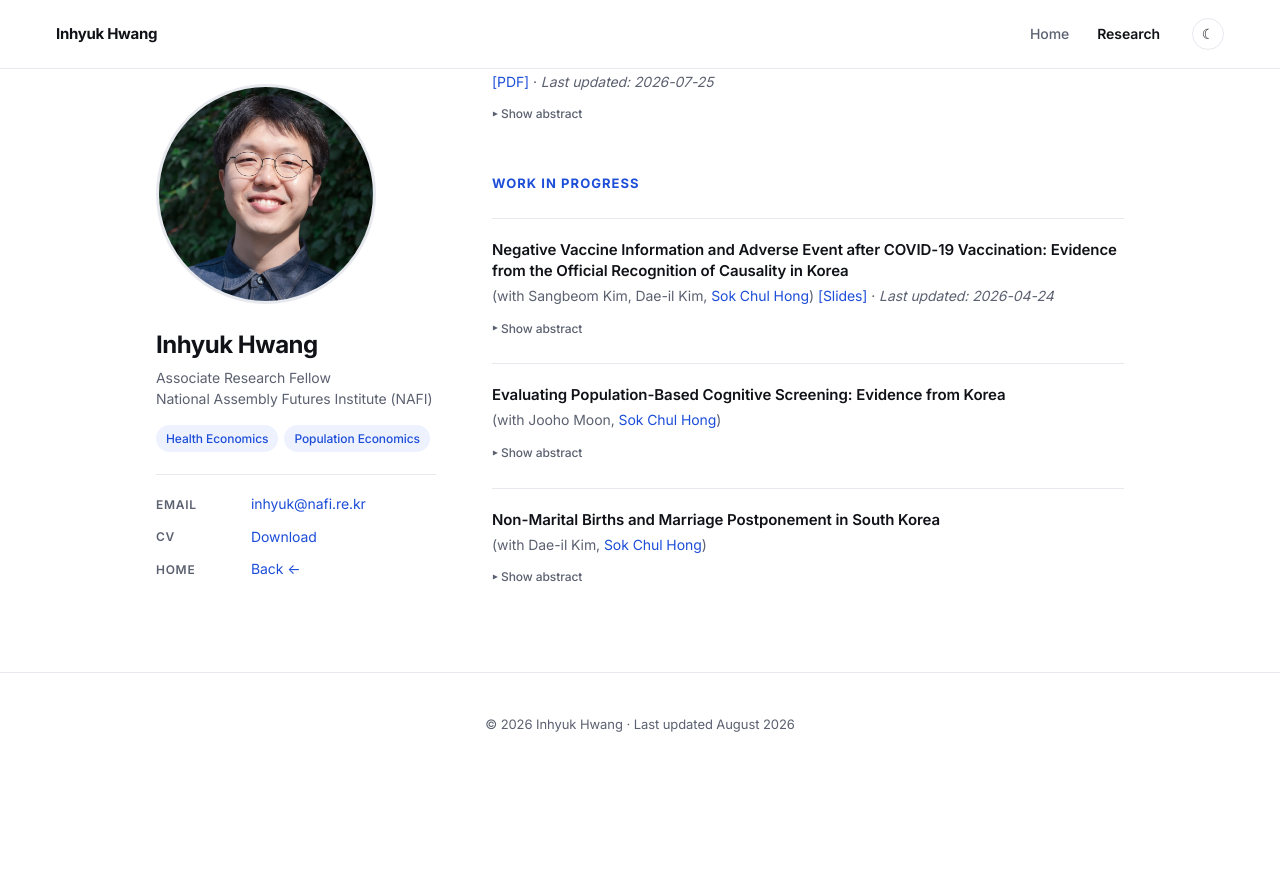
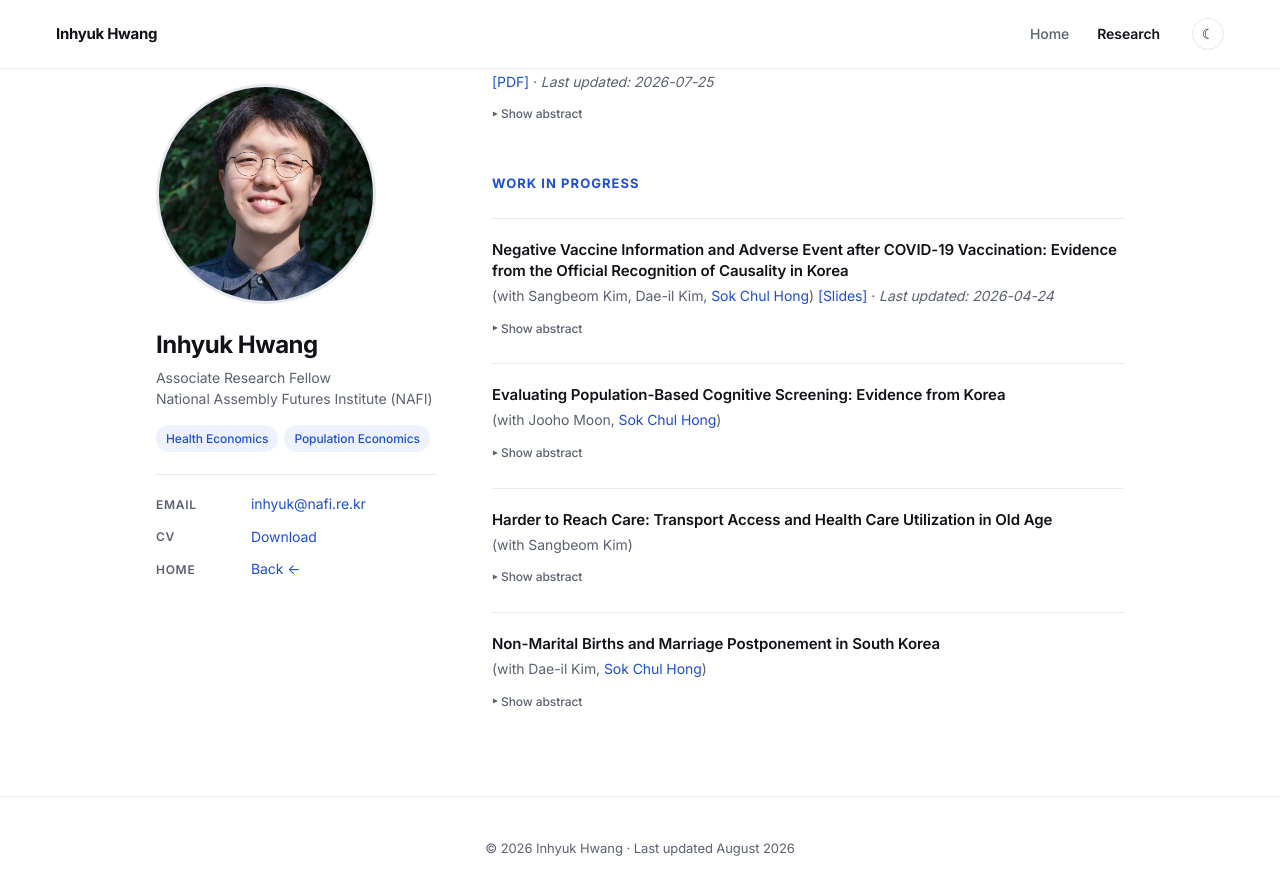
Before and after one commit to inhyuk-hwang/inhyuk-hwang.github.io, a Jekyll site: the page built from research.md, in a window 1280 px wide and 900 px high, scrolled down 677 px. Shown: the top 895 px of the window. Built offline with Jekyll 4.4.1, drawn with Linux system fonts in a browser that asks for light colours; before the commit the page ends 1453 px from its top, so only the background shows below that.

Commit message:
Update wip.yml

```diff
--- a/_data/wip.yml
+++ b/_data/wip.yml
@@ -12,6 +12,9 @@
   abstract: |
     Early diagnosis is the entry point to dementia care, and detection typically relies on brief cognitive screening as a first-stage filter. However, because screening cutoffs are derived to optimize diagnostic accuracy in case-control samples, and because pursuing confirmatory diagnosis after a positive screen is a voluntary choice, development-setting accuracy does not transfer cleanly to routine operation—real-world evidence is needed to inform the divergent policy choices health systems have already made. We exploit the cutoff of the KDSQ-C, a cognitive screening questionnaire embedded in Korea's National Health Screening Program, to investigate the effect of a positive screen on dementia-related diagnosis and care. Using the National Health Information Database, an administrative dataset linking health screening records, medical claims, and long-term care records, we implement a regression discontinuity design in the screening score. We find that crossing the screening cutoff increases dementia-related healthcare utilization within one year by about two percentage points from a 7.2% baseline, driven almost entirely by mild cognitive impairment. Among those who initiate care, screening-induced utilizers are no less likely than always-takers to receive a confirmed diagnosis or to sustain care, suggesting no systematic over-detection at the margin.
 
+- title: "Harder to Reach Care: Transport Access and Health Care Utilization in Old Age"
+  authors: "with Sangbeom Kim"
+
 - title: "Non-Marital Births and Marriage Postponement in South Korea"
   authors: "with Dae-il Kim, [Sok Chul Hong](https://sites.google.com/site/sokchulhong/)"
   abstract: |
```
